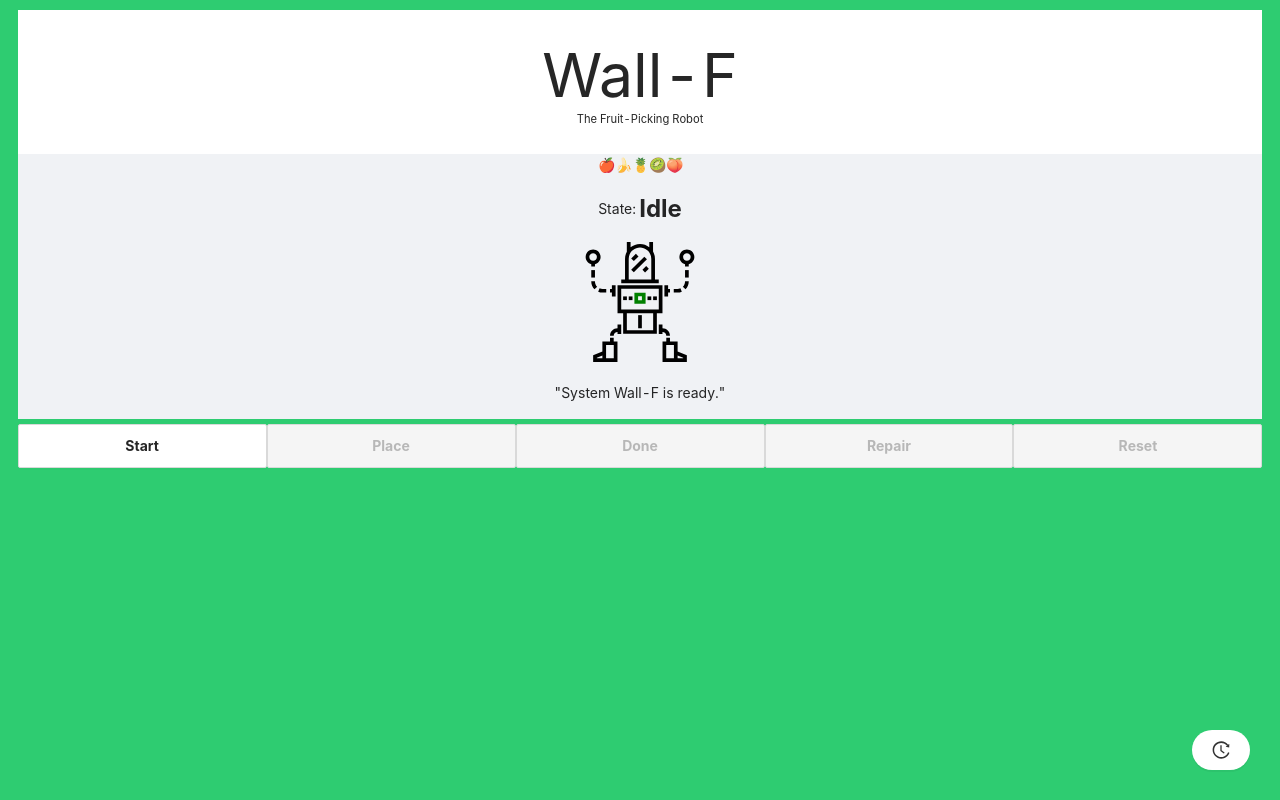
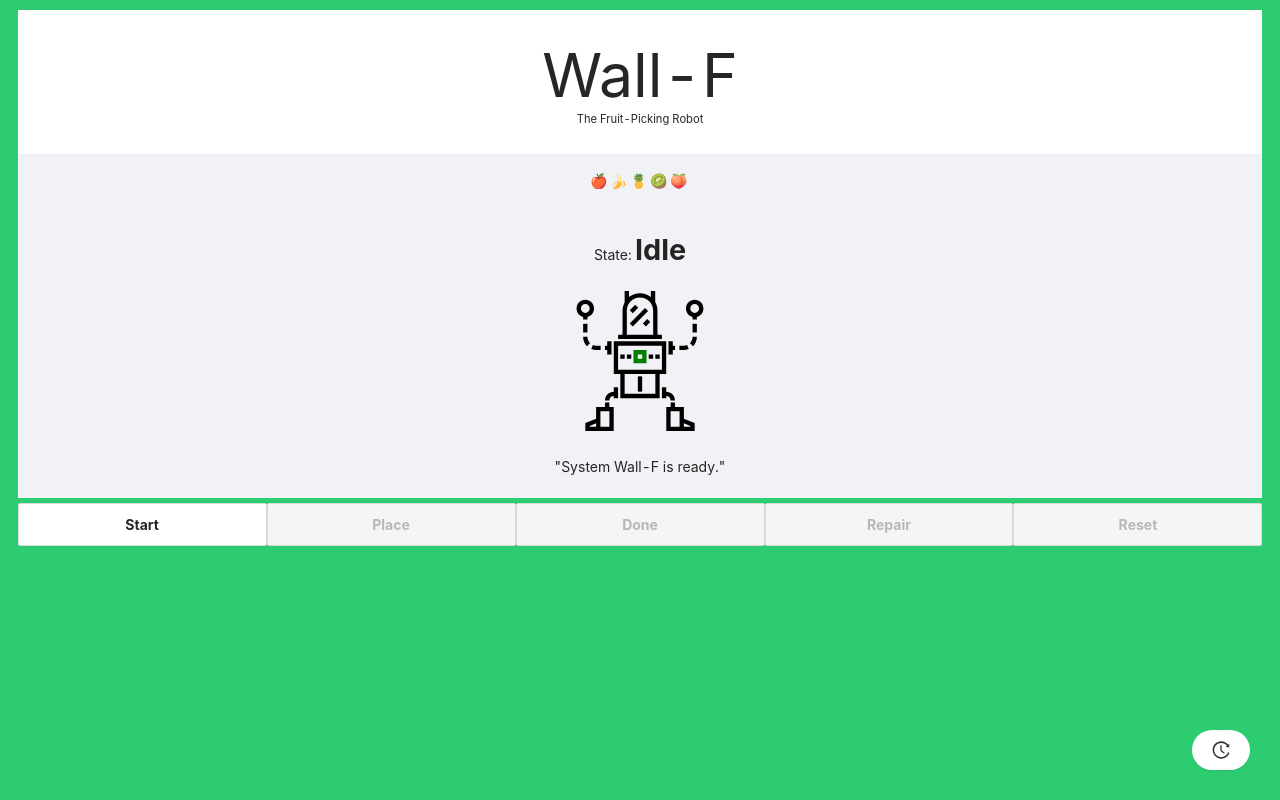
Before and after one commit to jordantjh/wall-f, a React (Create React App) app in the folder ui/: page / in a window 1280 px wide. Built offline with nearby package versions, Linux system fonts and the light colour scheme.

Commit message:
ui touch up: padding, visual grouping

```diff
--- a/ui/src/App.css
+++ b/ui/src/App.css
@@ -15,6 +15,11 @@
   display: flex;
   flex-direction: column;
   align-items: center;
+}
+
+.fruit-decorator-container {
+  padding: 1rem 0;
+  letter-spacing: 0.2rem;
 }
 
 .input-panel-loader {
--- a/ui/src/App.tsx
+++ b/ui/src/App.tsx
@@ -137,7 +137,7 @@ function App() {
           <small>The Fruit-Picking Robot</small>
         </Header>
         <Content className="app-content">
-          🍎🍌🍍🥝🍑
+          <div className="fruit-decorator-container">🍎🍌🍍🥝🍑</div>
           <StateIndicator state={robotState} />
           <Spin spinning={robotIsLoading}>
             <WallF state={robotState} />
--- a/ui/src/assets/Wall-F.tsx
+++ b/ui/src/assets/Wall-F.tsx
@@ -22,7 +22,7 @@ export const WallF: React.FunctionComponent<IWallFProps> = ({
    return (
       <svg version="1.1" id="Layer_1" x="0px" y="0px"
          viewBox="0 0 512 512"
-         width="120" height="120" xmlSpace="preserve">
+         width="140" height="140" xmlSpace="preserve">
          <g>
             <g>
                <g>
--- a/ui/src/components/state-indicator/state-indicator-renderer.tsx
+++ b/ui/src/components/state-indicator/state-indicator-renderer.tsx
@@ -10,11 +10,11 @@ export const StateIndicatorRenderer: React.FunctionComponent<IStateIndicatorRend
   state
 }) => {
   return (
-    <Row style={{ padding: "0.9rem 1.4rem" }} align="middle">
-      <div>State:</div>
-      <div style={{ fontWeight: "bold", marginLeft: "0.2rem", fontSize: "1.5rem" }}>
+    <div style={{ padding: "1.2rem 0" }}>
+      <span style={{}}>State:</span>
+      <span style={{ fontWeight: "bold", marginLeft: "0.2rem", fontSize: "1.8rem" }}>
         {state}
-      </div>
-    </Row>
+      </span>
+    </div>
   );
 }
--- a/ui/src/components/system-message/system-message-renderer.tsx
+++ b/ui/src/components/system-message/system-message-renderer.tsx
@@ -8,7 +8,7 @@ export const SystemMessageRenderer: React.FunctionComponent<ISystemMessageRender
   message
 }) => {
   return (
-    <div style={{ padding: "0.9rem 1.4rem" }}>
+    <div style={{ padding: "1.2rem 0" }}>
       "{message}"
     </div>
   );
```
